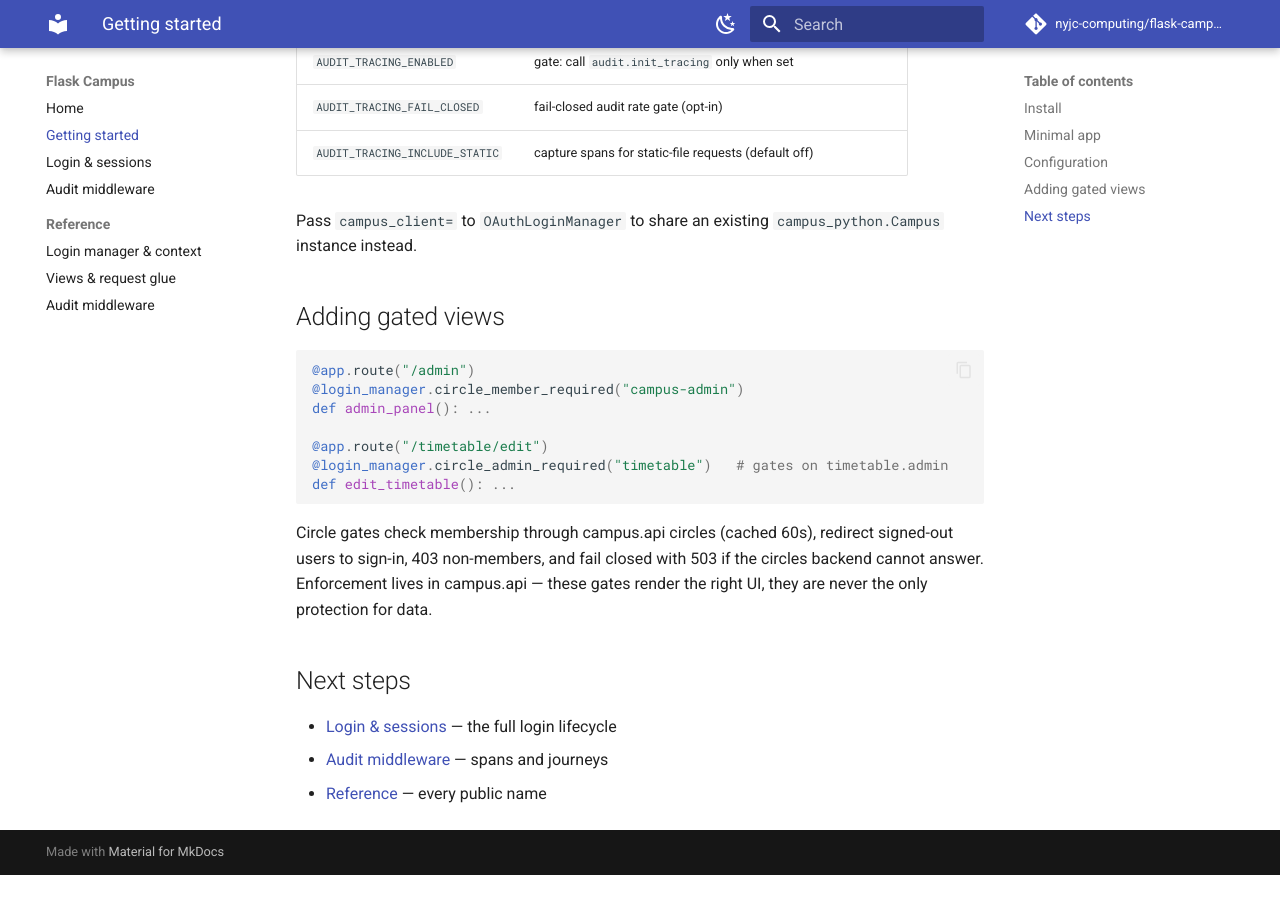
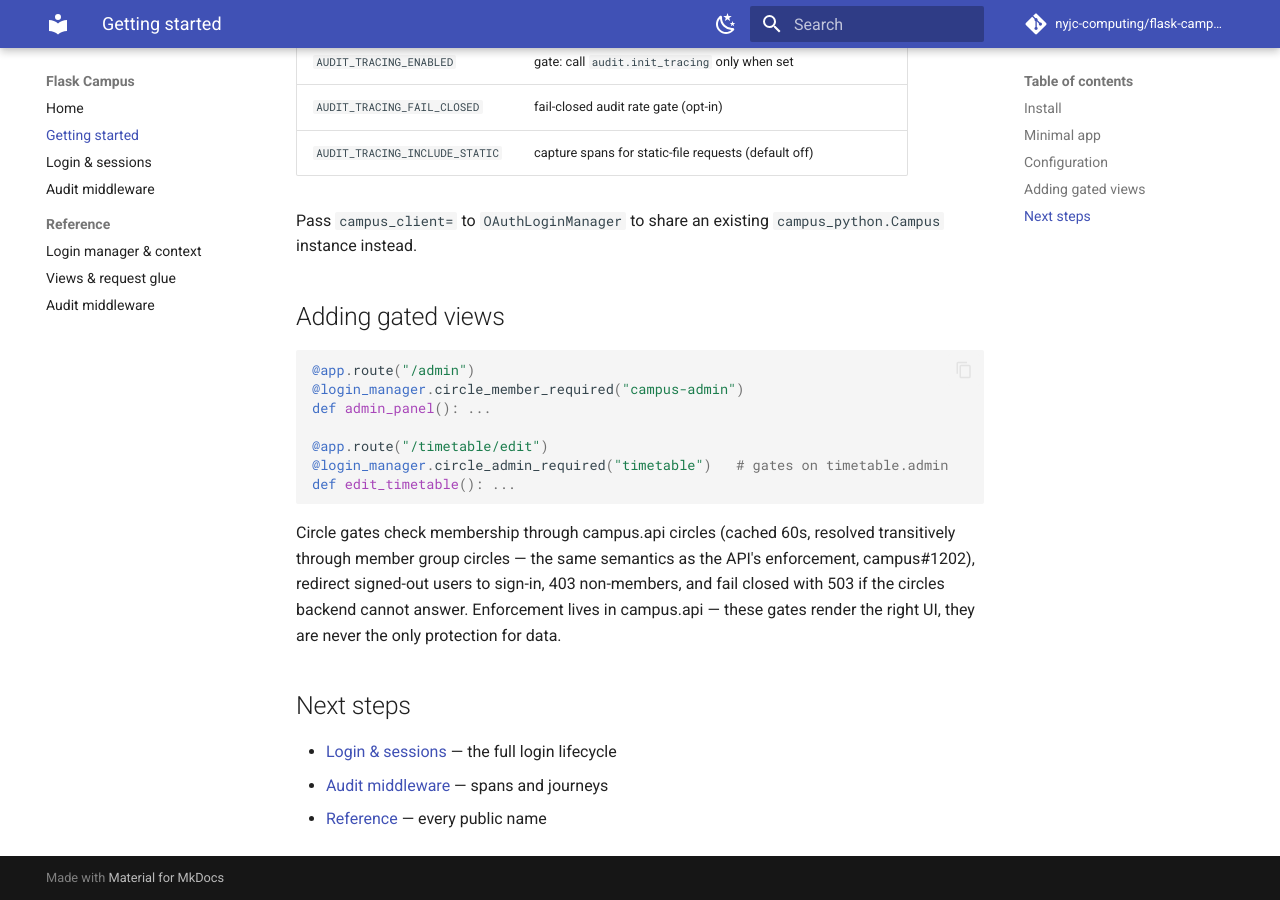
Before and after one commit to nyjc-computing/flask-campus, an MkDocs documentation site: the page built from docs/getting-started.md, in a window 1280 px wide and 900 px high, scrolled down 1165 px. Built offline with MkDocs 1.6.1 and Material for MkDocs 9.7.7, drawn with Linux system fonts in a browser that asks for light colours; comment, search, counter and statistics services are not loaded; before the commit the page ends 2040 px from its top, so only the background shows below that.

Commit message:
feat(circles): is_member resolves transitively — gate parity (campus#1202)
circles.is_member (circle_member_required / circle_admin_required)
now answers through the server's shared membership resolver
(members.resolve, SDK v0.10.11) instead of the direct-only
members.get. A membership held through a seeded group now passes the
view gate exactly as it passes campus.api's 403 wall; previously the
gate could 403 a group-only member the API would admit — the drift
campus#1202 exists to prevent. A direct-only answer is deliberately
not offered.

SDK pin v0.10.10 -> v0.10.11; version 0.2.2 (patch: additive);
CHANGELOG entry; getting-started docstring of the gate semantics
updated.

````diff
--- a/docs/getting-started.md
+++ b/docs/getting-started.md
@@ -69,9 +69,11 @@ def admin_panel(): ...
 def edit_timetable(): ...
 ```
 
-Circle gates check membership through campus.api circles (cached 60s),
-redirect signed-out users to sign-in, 403 non-members, and fail closed
-with 503 if the circles backend cannot answer. Enforcement lives in
+Circle gates check membership through campus.api circles (cached 60s,
+resolved transitively through member group circles — the same
+semantics as the API's enforcement, campus#1202), redirect signed-out
+users to sign-in, 403 non-members, and fail closed with 503 if the
+circles backend cannot answer. Enforcement lives in
 campus.api — these gates render the right UI, they are never the only
 protection for data.
 
--- a/pyproject.toml
+++ b/pyproject.toml
@@ -1,6 +1,6 @@
 [tool.poetry]
 name = "flask-campus"
-version = "0.2.1"
+version = "0.2.2"
 description = "Flask consumer layer for Campus apps: flask_campus glue + audit middleware - PEP 420 namespace portion under campus/flask_campus (the audit client ships with campus-api-python)"
 authors = ["Ng Jun Siang <ngjunsiang@gmail.com>"]
 readme = "README.md"
@@ -25,7 +25,7 @@ campus-model = {url = "https://github.com/nyjc-computing/campus-model/releases/d
 # bump requires a rebuild here (and downstream direct pins must match).
 # (Dep name matches the SDK package's distribution name; the import
 # name is campus_python.)
-campus-api-python = {url = "https://github.com/nyjc-computing/campus-api-python/releases/download/v0.10.10/campus_api_python-0.10.10-py3-none-any.whl"}
+campus-api-python = {url = "https://github.com/nyjc-computing/campus-api-python/releases/download/v0.10.11/campus_api_python-0.10.11-py3-none-any.whl"}
 
 [tool.poetry.group.dev.dependencies]
 ruff = "^0.16.9"
````
Also changed, not shown: CHANGELOG.md (+15 -0 lines), 3 other files.
